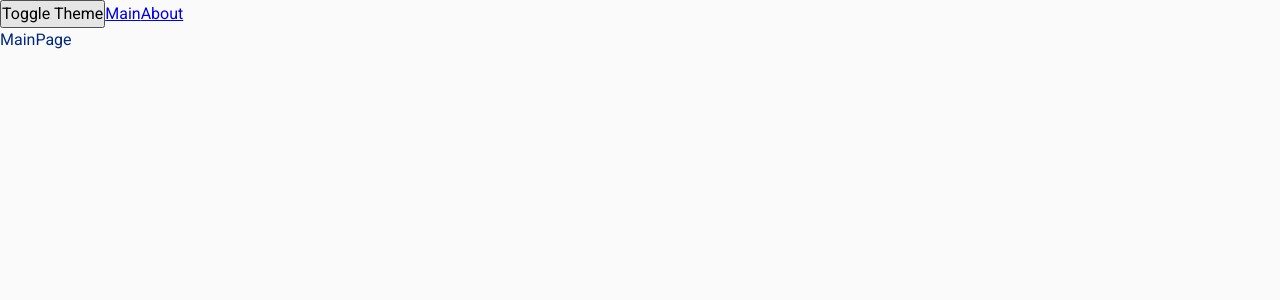
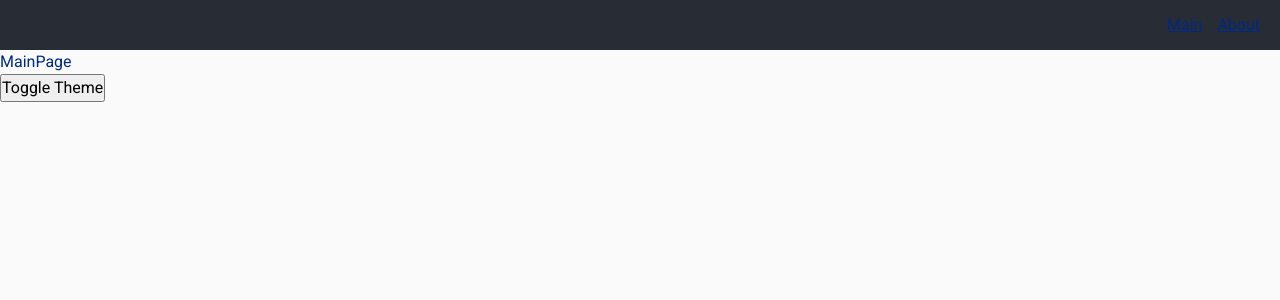
Before and after one commit to Bohdan-R/production-project, a React app: page / in a window 1280 px wide. Shown: the top 300 px of the page. Built offline with nearby package versions, Linux system fonts and the light colour scheme.

Commit message:
create Navbar

```diff
--- a/src/app/App.tsx
+++ b/src/app/App.tsx
@@ -1,19 +1,18 @@
 import React from "react";
-import { Link } from "react-router-dom";
 import "./styles/index.scss";
 import { useTheme } from "app/providers/ThemeProvider";
 import { classNames } from "shared/lib/classNames/classNames";
 import { AppRouter } from "./providers/Router";
+import { Navbar } from "widgets/Navbar";
 
 const App = () => {
   const { theme, toggleTheme } = useTheme();
 
   return (
     <div className={classNames("app", {}, [theme])}>
+      <Navbar />
+      <AppRouter />
       <button onClick={toggleTheme}>Toggle Theme</button>
-      <Link to={"/"}>Main</Link>
-      <Link to={"/about"}>About</Link>
-      <AppRouter />
     </div>
   );
 };
--- a/src/app/styles/themes/dark.scss
+++ b/src/app/styles/themes/dark.scss
@@ -1,6 +1,9 @@
 .app.dark {
     --bg-color: #282c34;
+    --inverted-bg-color: #fafafa;
 
     --primary-color: #fac863;
     --secondary-color: #ffffff;
+    --inverted-primary-color: #002984;
+    --inverted-secondary-color: #212121;
 }
--- a/src/app/styles/themes/light.scss
+++ b/src/app/styles/themes/light.scss
@@ -1,6 +1,9 @@
-.app.light {
+:root {
     --bg-color: #fafafa;
+    --inverted-bg-color: #282c34;
 
     --primary-color: #002984;
     --secondary-color: #212121;
+    --inverted-primary-color: #fac863;
+    --inverted-secondary-color: #ffffff;
 }
--- a/src/app/styles/variables/global.scss
+++ b/src/app/styles/variables/global.scss
@@ -8,4 +8,7 @@
     --font-size-l: 24px;
     --font-line-l: 32px;
     --font-l: var(--font-size-l) / var(--font-line-l) var(--font-family-main);
+
+    //Sizes
+    --navbar-height: 50px;
 }
--- a/src/shared/config/routeConfig/routeConfig.tsx
+++ b/src/shared/config/routeConfig/routeConfig.tsx
@@ -1,3 +1,4 @@
+import { AboutPage } from "pages/AboutPage";
 import { MainPage } from "pages/MainPage";
 import { RouteProps } from "react-router-dom";
 
@@ -18,6 +19,6 @@ export const routeConfig: Record<AppRoutes, RouteProps> = {
   },
   [AppRoutes.ABOUT]: {
     path: RoutePath.about,
-    element: <MainPage />,
+    element: <AboutPage />,
   },
 };
--- a/src/shared/lib/classNames/classNames.ts
+++ b/src/shared/lib/classNames/classNames.ts
@@ -1,13 +1,15 @@
-type Mods = Record<string, string | boolean>
+type Mods = Record<string, string | boolean>;
 
-export function classNames(cls: string, mods: Mods, additional: string[]): string {
+export function classNames(
+  cls: string,
+  mods?: Mods,
+  additional?: string[]
+): string {
   return [
     cls,
-      ...additional,
+    ...additional.filter(Boolean),
     ...Object.entries(mods)
       .filter(([className, value]) => Boolean(value))
       .map(([className, value]) => className),
   ].join(" ");
 }
-
-classNames('remove-btn', {hovered: true, selectable: true, red: true}, ['pdg'])
--- /dev/null
+++ b/src/shared/ui/AppLink/AppLink.module.scss
@@ -0,0 +1,9 @@
+.link{}
+
+.primary {
+    color: var(--primary-color);
+}
+
+.secondary {
+    color: var(--secondary-color);
+}
--- /dev/null
+++ b/src/shared/ui/AppLink/AppLink.tsx
@@ -0,0 +1,35 @@
+import React, { FC } from "react";
+import { Link, LinkProps } from "react-router-dom";
+import { classNames } from "shared/lib/classNames/classNames";
+import styles from "./AppLink.module.scss";
+
+export enum AppLinkTheme {
+  PRIMARY = "primary",
+  SECONDARY = "secondary",
+}
+
+interface IAppLinkProps extends LinkProps {
+  className?: string;
+  theme?: AppLinkTheme;
+}
+
+const AppLink: FC<IAppLinkProps> = (props) => {
+  const {
+    to,
+    className,
+    theme = AppLinkTheme.PRIMARY,
+    children,
+    ...otherProps
+  } = props;
+  return (
+    <Link
+      to={to}
+      className={classNames(styles.link, {}, [className, styles[theme]])}
+      {...otherProps}
+    >
+      {children}
+    </Link>
+  );
+};
+
+export default AppLink;
--- /dev/null
+++ b/src/widgets/Navbar/index.ts
@@ -0,0 +1,3 @@
+import { Navbar } from "./ui/Navbar";
+
+export { Navbar };
--- /dev/null
+++ b/src/widgets/Navbar/ui/Navbar.module.scss
@@ -0,0 +1,19 @@
+.navbar {
+    display: flex;
+    align-items: center;
+    width: 100%;
+    height: var(--navbar-height);
+    padding: 20px;
+
+    background: var(--inverted-bg-color);
+}
+
+.links {
+    margin-left: auto;
+}
+
+.link {
+    &:first-child {
+        margin-right: 15px;
+    }
+}
--- /dev/null
+++ b/src/widgets/Navbar/ui/Navbar.tsx
@@ -0,0 +1,27 @@
+import React from "react";
+import { classNames } from "shared/lib/classNames/classNames";
+import AppLink, { AppLinkTheme } from "shared/ui/AppLink/AppLink";
+import styles from "./Navbar.module.scss";
+
+interface INavbarProps {
+  className?: string;
+}
+
+export const Navbar = ({ className }: INavbarProps) => {
+  return (
+    <div className={classNames(styles.navbar, {}, [className])}>
+      <div className={styles.links}>
+        <AppLink theme={AppLinkTheme.PRIMARY} to={"/"} className={styles.link}>
+          Main
+        </AppLink>
+        <AppLink
+          theme={AppLinkTheme.PRIMARY}
+          to={"/about"}
+          className={styles.link}
+        >
+          About
+        </AppLink>
+      </div>
+    </div>
+  );
+};
```
Lines whose indentation alone changed are shown as unchanged.
